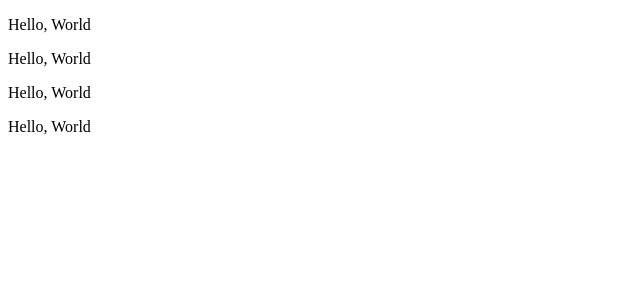
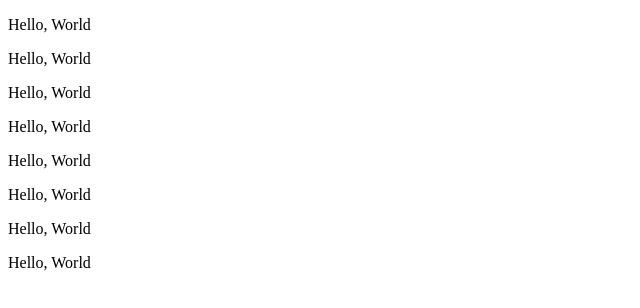
Before and after one commit to SergeyVN86/test, a plain HTML site: page index.html in a window 1280 px wide. Shown: the whole page, without its empty margins (0-640 px from the left). Drawn offline with Linux system fonts and the light colour scheme.

Commit message:
add code

```diff
--- a/index.html
+++ b/index.html
@@ -16,10 +16,13 @@
     <p>Hello, World</p>
     <p>Hello, World</p>
 
-<body>
-
-</body>
-<p>Hello, World</p>
-<p>Hello, World</p>
+    </body>
+    <p>Hello, World</p>
+    <p>Hello, World</p>
+    </body>
+    <p>Hello, World</p>
+    <p>Hello, World</p>
+    <p>Hello, World</p>
+    <p>Hello, World</p>
 
 </html>
```
